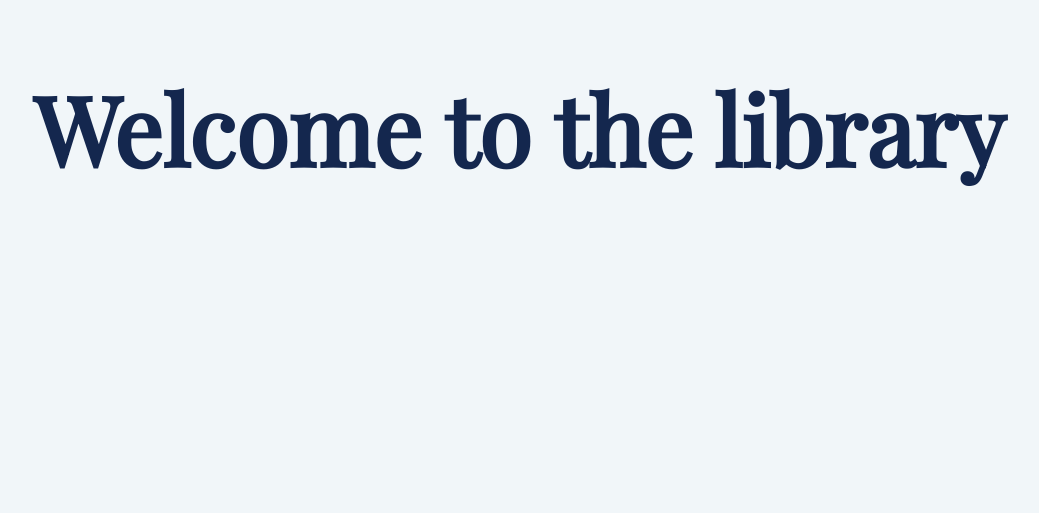
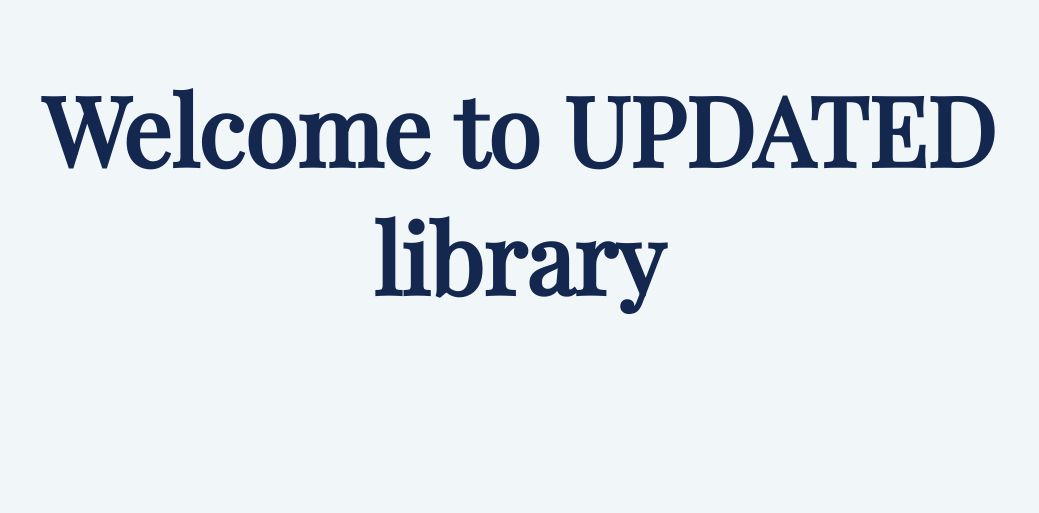
Before and after one commit to Mountain-bk/bookManagement, a Django app: page / in a window 1280 px wide. Shown: the top 513 px of the page, without its empty margins (121-1160 px from the left). Run offline with Django 3.2, Linux system fonts and the light colour scheme.

Commit message:
Updated from other New User

```diff
--- a/library/templates/library/index.html
+++ b/library/templates/library/index.html
@@ -9,6 +9,6 @@
     <title>Document</title>
 </head>
 <body>
-    <h1 class='title'>Welcome to the library</h1>
+    <h1 class='title'>Welcome to UPDATED library</h1>
 </body>
 </html>
```
